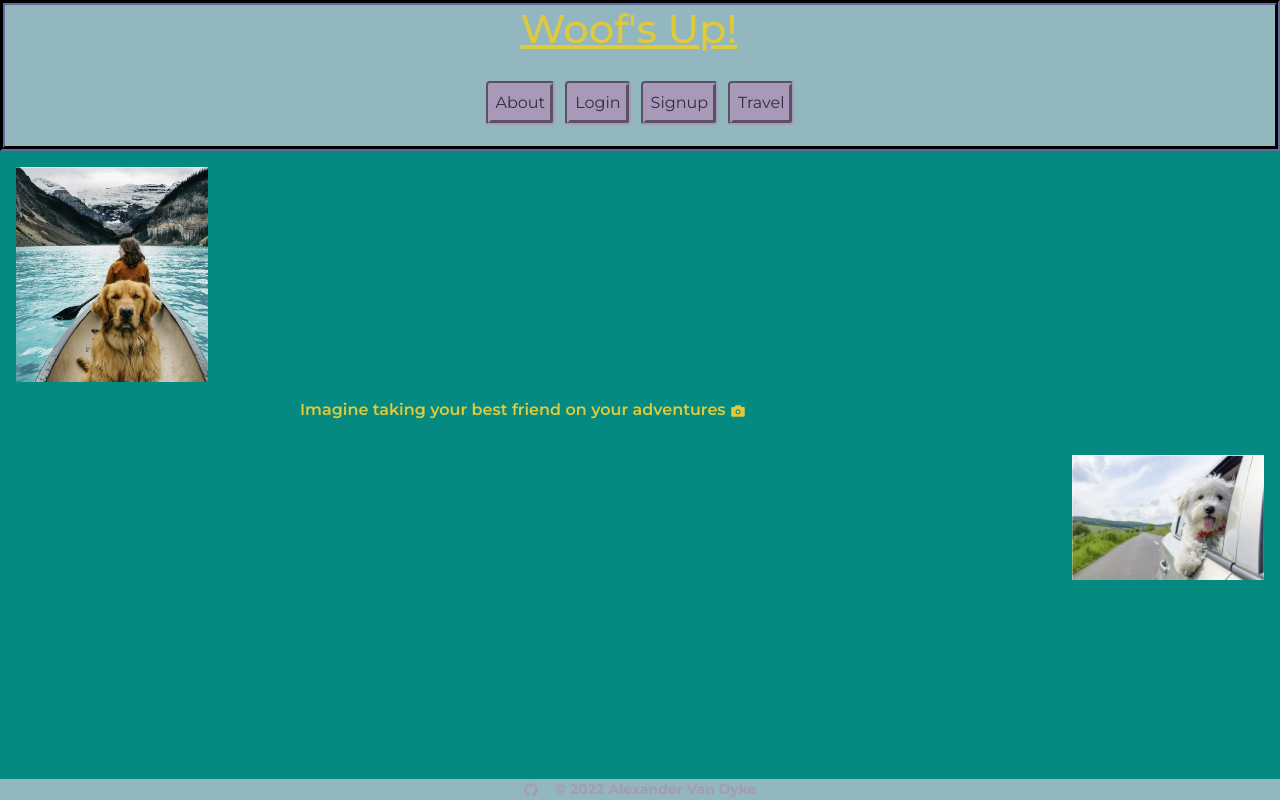
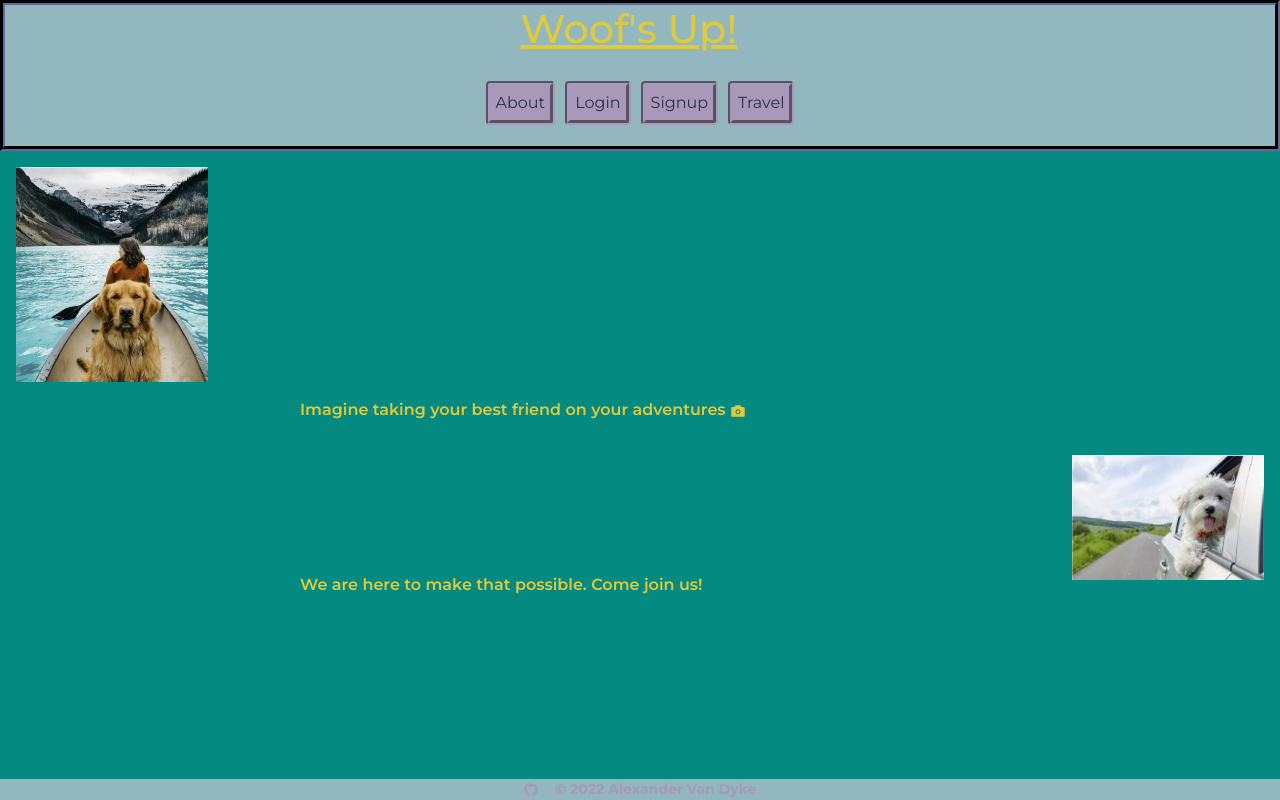
Before and after one commit to AlexandertheGreat491/Woofs_Up, a React (Create React App) app in the folder client/: page / in a window 1280 px wide. Built offline with nearby package versions, Linux system fonts and the light colour scheme.

Commit message:
added p with styling

```diff
--- a/client/src/index.css
+++ b/client/src/index.css
@@ -42,6 +42,14 @@ code {
 
 #text {
   margin-left: 18.75em;
+  font-size: 1em;
+  font-weight: 600;
+  color: var(--tertiary);
+}
+
+#texttwo {
+  margin-left: 18.75em;
+  margin-top: 150px;
   font-size: 1em;
   font-weight: 600;
   color: var(--tertiary);
--- a/client/src/pages/Home.js
+++ b/client/src/pages/Home.js
@@ -14,6 +14,7 @@ const Home = () => {
       />
       <p id="text">Imagine taking your best friend on your adventures<AiFillCamera className="m-1"/></p>
       <img id="car" style={{ width: "15%", height: "15%" }} src={dogCar} alt="car" className="d-inline-flex m-3" />
+      <p id="texttwo">We are here to make that possible. Come join us!</p>
     </div>
   );
 };
```
